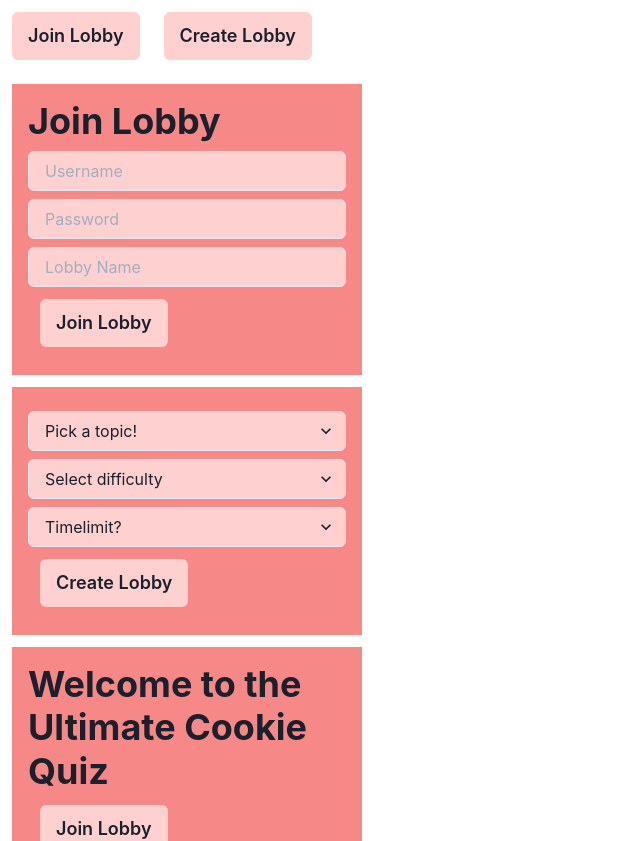
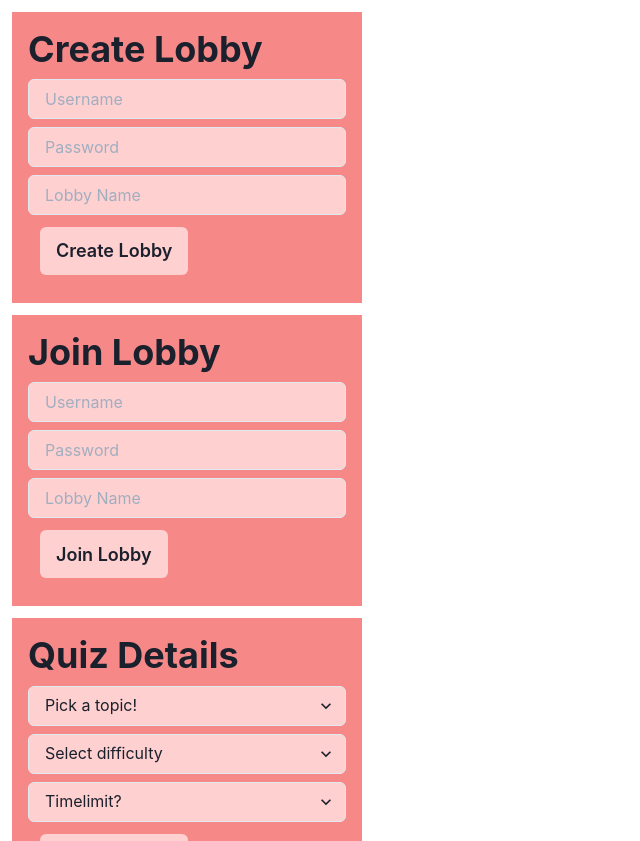
Before and after one commit to ultimate-cookie/cookie-client, a React app: page /join in a window 1280 px wide. Shown: the top 841 px of the page, without its empty margins (0-640 px from the left). Built offline with nearby package versions, Linux system fonts and the light colour scheme.

Commit message:
added create lobby component

```diff
--- a/src/App.js
+++ b/src/App.js
@@ -3,11 +3,12 @@ import React from 'react';
 import '@chakra-ui/react'
 
 import {
-	JoinButton,
-	CreateButton,
-	Signin,
-	Topics,
-	Welcome
+	// JoinButton,
+	// CreateButton,
+	CreateLobby,
+	JoinLobby,
+	QuizDetails,
+	Welcome,
 	// NavBar
 } from './components';
 
@@ -15,10 +16,9 @@ function App() {
 return (
 <>
 	{/* <NavBar /> */}
-	<JoinButton />
-	<CreateButton />
-	<Signin />
-	<Topics />
+	<CreateLobby />
+	<JoinLobby />
+	<QuizDetails />
 	<Welcome />
 	{/* <div>
 		<NavBar />
--- a/src/components/Signin/index.js
+++ b/src/components/CreateLobby/index.js
@@ -1,5 +1,5 @@
 import React from 'react';
-import { JoinButton } from '../index'
+import { CreateButton } from '../index'
 import {
   FormControl,
   FormLabel,
@@ -7,11 +7,11 @@ import {
 } from '@chakra-ui/react'
 import { Container, Heading } from '@chakra-ui/layout';
 
-const Signin = () => {
+const CreateLobby = () => {
 return(
 <>
 <Container id='join' w="350px" bg="#f78888" m='3' p='4'>
-  <Heading>Join Lobby</Heading>
+  <Heading>Create Lobby</Heading>
   <FormControl>
     <FormLabel htmlFor='username'></FormLabel>
     <Input isRequired id='username' placeholder='Username' bg="#ffd0d0"/>
@@ -19,9 +19,9 @@ return(
     <Input isRequired id='password' placeholder='Password' bg="#ffd0d0"/>
     <FormLabel htmlFor='lobbyname'></FormLabel>
     <Input isRequired id='lobbyname' placeholder='Lobby Name' bg="#ffd0d0" />
-    <JoinButton />
+    <CreateButton />
   </FormControl>
 </Container>
 </>
 )};
-export default Signin;
+export default CreateLobby;
--- /dev/null
+++ b/src/components/JoinLobby/index.js
@@ -0,0 +1,27 @@
+import React from 'react';
+import { JoinButton } from '../index'
+import {
+  FormControl,
+  FormLabel,
+  Input
+} from '@chakra-ui/react'
+import { Container, Heading } from '@chakra-ui/layout';
+
+const JoinLobby = () => {
+return(
+<>
+<Container id='join' w="350px" bg="#f78888" m='3' p='4'>
+  <Heading>Join Lobby</Heading>
+  <FormControl>
+    <FormLabel htmlFor='username'></FormLabel>
+    <Input isRequired id='username' placeholder='Username' bg="#ffd0d0"/>
+    <FormLabel htmlFor='password'></FormLabel>
+    <Input isRequired id='password' placeholder='Password' bg="#ffd0d0"/>
+    <FormLabel htmlFor='lobbyname'></FormLabel>
+    <Input isRequired id='lobbyname' placeholder='Lobby Name' bg="#ffd0d0" />
+    <JoinButton />
+  </FormControl>
+</Container>
+</>
+)};
+export default JoinLobby;
--- a/src/components/NavBar/index.js
+++ b/src/components/NavBar/index.js
@@ -1,9 +1,10 @@
+import { Container } from '@chakra-ui/layout';
 import React from 'react';
 
 const NavBar = () => {
 return(
 <>
-
+<Container bg="#f78888" w='1000px' h='40px'></Container>
 </>
 )};
 export default NavBar;
--- /dev/null
+++ b/src/components/QuizDetails/index.js
@@ -0,0 +1,29 @@
+import React from 'react';
+import { FormControl, FormLabel, Select, Container, Heading } from '@chakra-ui/react';
+import CreateButton from '../CreateButton';
+
+
+const QuizDetails = () => {
+return(
+<>
+<Container w="350px" bg="#f78888" m='3' p='4'>
+  <Heading>Quiz Details</Heading>
+  <FormControl>
+    <FormLabel htmlFor='topics'></FormLabel>
+    <Select id='topics' placeholder='Pick a topic!' bg="#ffd0d0">
+      <option>All</option>
+    </Select>
+    <FormLabel htmlFor='difficulty'></FormLabel>
+    <Select id='difficulty' placeholder='Select difficulty' bg="#ffd0d0">
+      <option>All</option>
+    </Select>
+      <FormLabel htmlFor='timelimit'></FormLabel>
+    <Select id='timelimit' placeholder='Timelimit?' bg="#ffd0d0">
+      <option>All</option>
+    </Select>
+    <CreateButton />
+  </FormControl>
+</Container>
+</>
+)};
+export default QuizDetails;
--- a/src/components/Topics/index.js
+++ /dev/null
@@ -1,25 +0,0 @@
-import React from 'react';
-import { FormControl, FormLabel, Select } from '@chakra-ui/react';
-import CreateButton from '../CreateButton';
-
-const Topics = () => {
-return(
-<>
-<FormControl w="350px" bg="#f78888" m='3' p='4'>
-  <FormLabel htmlFor='topics'></FormLabel>
-  <Select id='topics' placeholder='Pick a topic!' bg="#ffd0d0">
-    <option>All</option>
-  </Select>
-  <FormLabel htmlFor='difficulty'></FormLabel>
-  <Select id='difficulty' placeholder='Select difficulty' bg="#ffd0d0">
-    <option>All</option>
-  </Select>
-    <FormLabel htmlFor='timelimit'></FormLabel>
-  <Select id='timelimit' placeholder='Timelimit?' bg="#ffd0d0">
-    <option>All</option>
-  </Select>
-  <CreateButton />
-</FormControl>
-</>
-)};
-export default Topics;
--- a/src/components/index.js
+++ b/src/components/index.js
@@ -1,6 +1,8 @@
 export { default as CreateButton } from './CreateButton'
 export { default as JoinButton } from './JoinButton'
-export { default as Signin } from './Signin'
-export { default as Topics } from './Topics'
+export { default as CreateLobby } from './CreateLobby'
+
+export { default as JoinLobby } from './JoinLobby'
+export { default as QuizDetails } from './QuizDetails'
 export { default as NavBar } from './NavBar'
 export { default as Welcome } from './Welcome'
```
Also changed, not shown: 1 other file (tests, documents, lock files or other folders).
